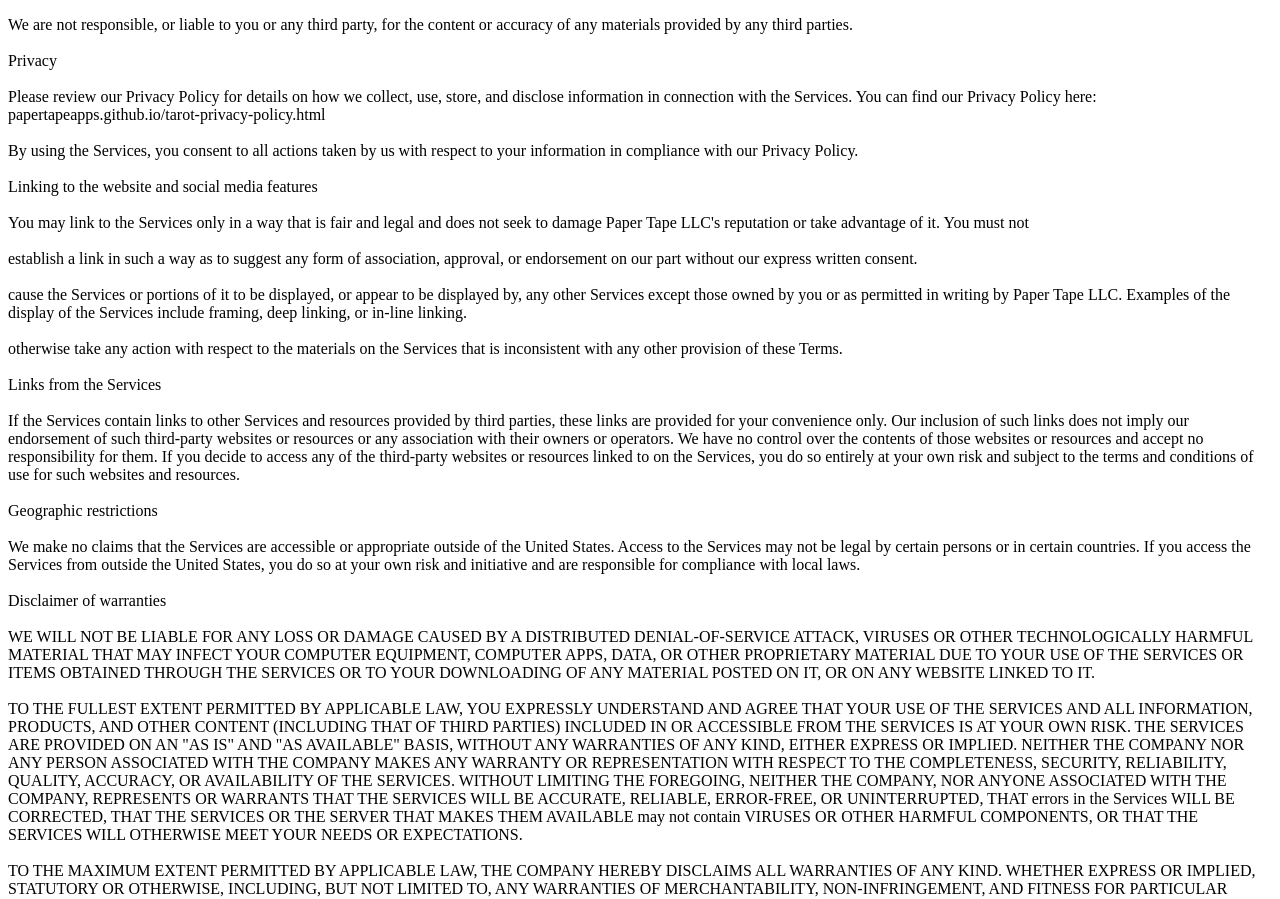
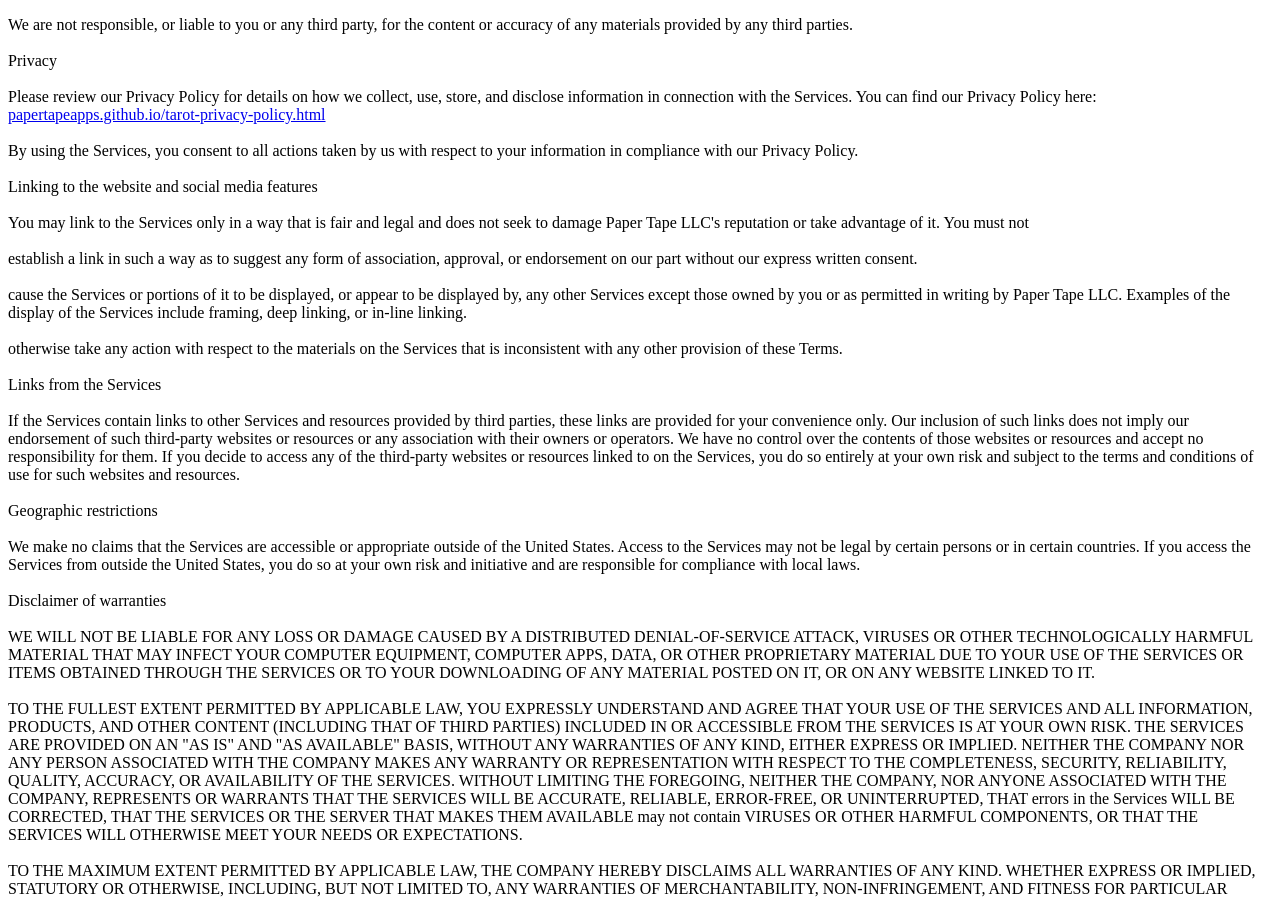
Before and after one commit to papertapeapps/papertapeapps, a plain HTML site: page tarot-terms.html in a window 1280 px wide. Shown: the part 2859-3758 px from the top of the page. Drawn offline with Linux system fonts and the light colour scheme.

Commit message:
Update user age

```diff
--- a/tarot-terms.html
+++ b/tarot-terms.html
@@ -7,7 +7,7 @@ Terms of Service
     <body>
     <div class="agreement-text">
     <p>
-        LAST UPDATED: AUGUST 31, 2023
+        LAST UPDATED: SEPTEMBER 3, 2023
         <br><br>
 
 These Terms of Service (these "Terms") apply to your access and use of: (1) our website (the "Website"); (2) our mobile applications ("Apps"); and (3) any services, content, and features made available by us through the Website or the Apps (together with the Website and the Apps, our "Services"). In these Terms, "Paper Tape LLC" the "Company," "we," "us," and
@@ -18,7 +18,7 @@ Acceptance of these terms
 <br><br>
 Your access and use of our Services are subject at all times to these Terms and our Privacy Policy located at papertapeapps.github.io/tarot-privacy-policy.html, incorporated herein by reference. Please read these Terms carefully. By accessing or using our Services in any way or by clicking to accept or agree to the Terms when this option is made available to you, you agree to be bound by these Terms. If you do not agree to all the terms and conditions of these Terms, do not access or use our Services.
 <br><br>
-No one under 13 is allowed to create an account or use the Services. If legally required, users between 13 and 18 years of age may use the Services only with permission and supervision of a parent or legal guardian. If you do not meet all of these requirements, you must not access or use the Services.
+No one under 17 is allowed to create an account or use the Services. If legally required, users between 17 and 18 years of age may use the Services only with permission and supervision of a parent or legal guardian. If you do not meet all of these requirements, you must not access or use the Services.
 <br><br>
 We may revise these Terms from time to time at our sole discretion, subject to applicable law.
 <br><br>
@@ -144,7 +144,7 @@ We are not responsible, or liable to you or any third party, for the content or
 <br><br>
 Privacy
 <br><br>
-Please review our Privacy Policy for details on how we collect, use, store, and disclose information in connection with the Services. You can find our Privacy Policy here: papertapeapps.github.io/tarot-privacy-policy.html
+Please review our Privacy Policy for details on how we collect, use, store, and disclose information in connection with the Services. You can find our Privacy Policy here: <a href="papertapeapps.github.io/tarot-privacy-policy.html">papertapeapps.github.io/tarot-privacy-policy.html</a>
 <br><br>
 By using the Services, you consent to all actions taken by us with respect to your information in compliance with our Privacy Policy.
 <br><br>
```
